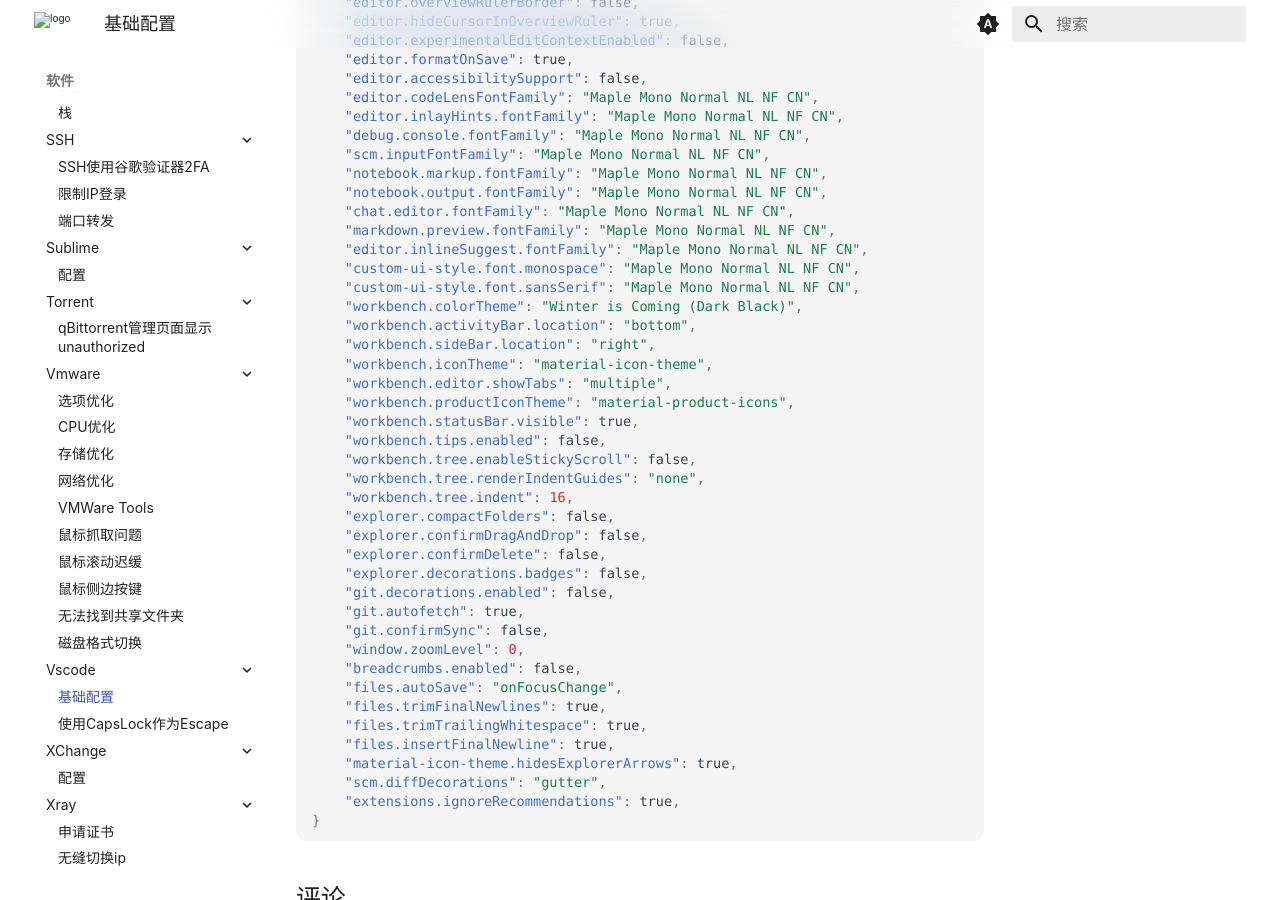
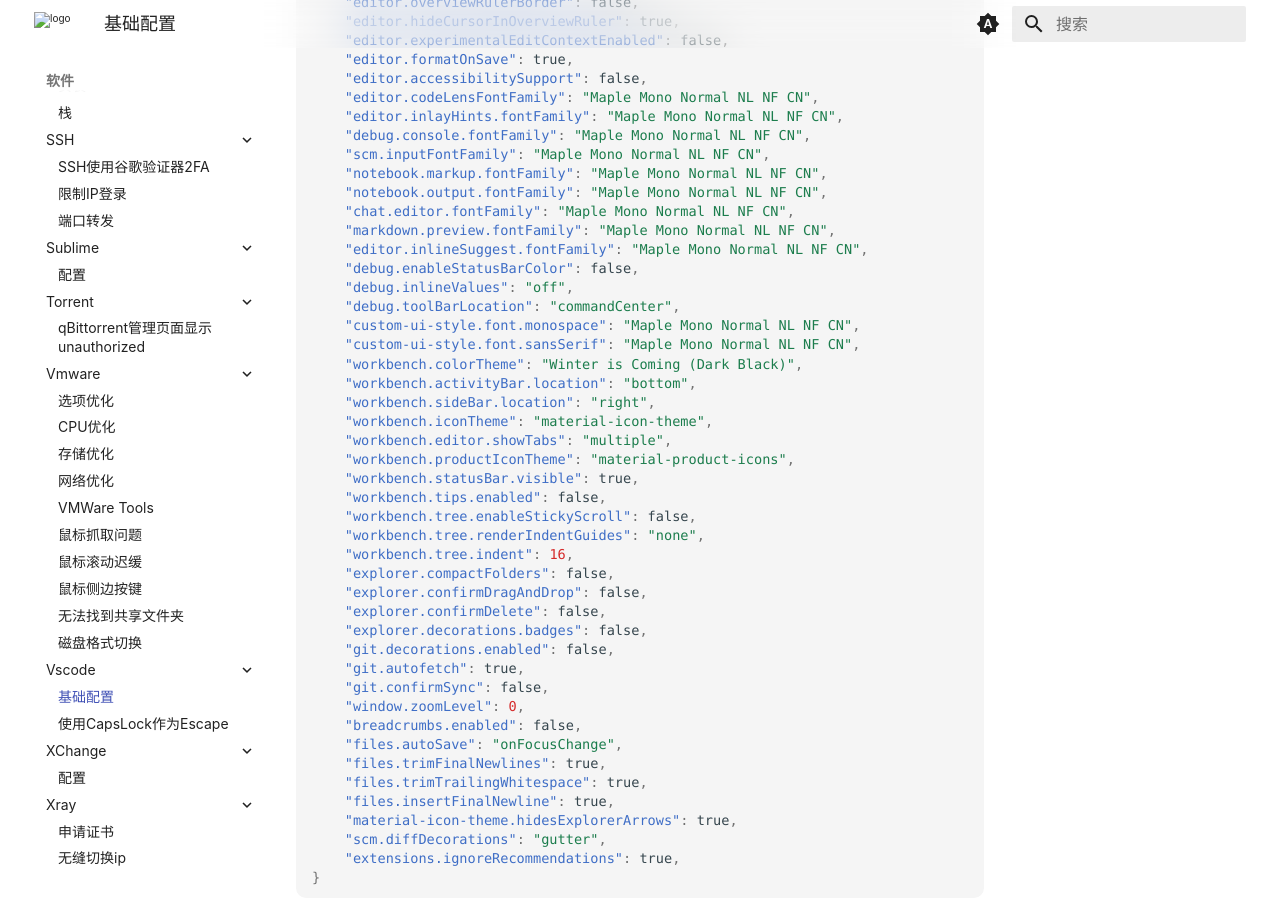
Before and after one commit to ricolxwz/note, an MkDocs documentation site: the page built from docs/software/vscode/config.md, in a window 1280 px wide and 900 px high, scrolled down 781 px. Built offline with MkDocs 1.6.1 and Material for MkDocs 9.7.7, drawn with Linux system fonts in a browser that asks for light colours; some web fonts are replaced; comment, search, counter and statistics services are not loaded.

Commit message:
docs: update config.md

```diff
--- a/docs/software/vscode/config.md
+++ b/docs/software/vscode/config.md
@@ -46,6 +46,9 @@ comments: true
     "chat.editor.fontFamily": "Maple Mono Normal NL NF CN",
     "markdown.preview.fontFamily": "Maple Mono Normal NL NF CN",
     "editor.inlineSuggest.fontFamily": "Maple Mono Normal NL NF CN",
+    "debug.enableStatusBarColor": false,
+    "debug.inlineValues": "off",
+    "debug.toolBarLocation": "commandCenter",
     "custom-ui-style.font.monospace": "Maple Mono Normal NL NF CN",
     "custom-ui-style.font.sansSerif": "Maple Mono Normal NL NF CN",
     "workbench.colorTheme": "Winter is Coming (Dark Black)",
```
